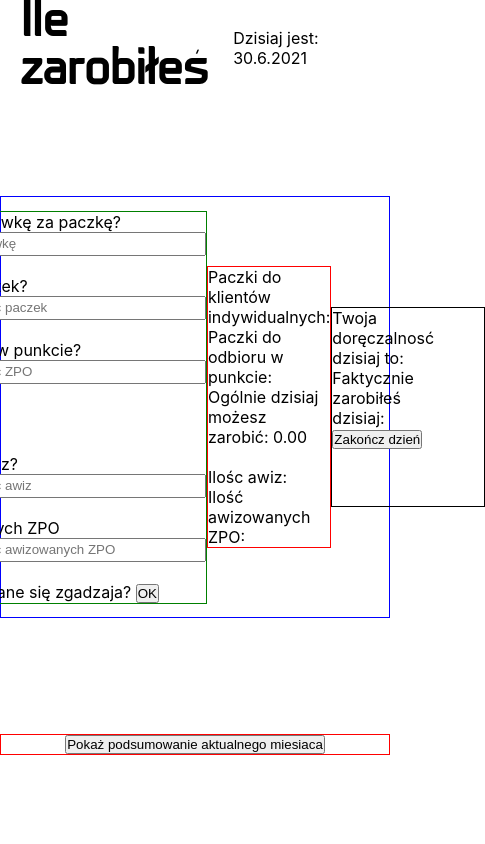
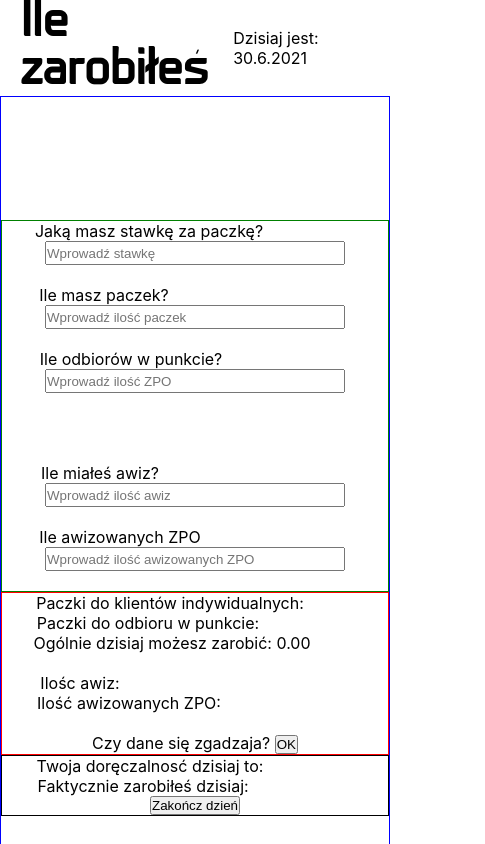
Before and after one commit to RaQ13/MyApp, a React (Create React App) app in the folder my-app/: page / in a window 390 px wide. Both pictures are taken after a click on the button "OK". Shown: the top 844 px of the page, 485 px wide, since content can reach past the window. Built offline with nearby package versions, Linux system fonts and the light colour scheme; data requests are answered from the project's data file.

Commit message:
added RWD custom grid

```diff
--- a/my-app/src/Main.js
+++ b/my-app/src/Main.js
@@ -102,8 +102,8 @@ export const Main = (props) => {
     const FinishDay = () => {
         if (verify === true) {
             return (
-                <div className="day__summary">
-                    <p>Twoja doręczalnosć dzisiaj to: {effectiveness}</p>
+                <div className="day__summary col-sm-12 col-md-4 col-lg-4">
+                    <p className="day-bar">Twoja doręczalnosć dzisiaj to: {effectiveness}</p>
                     <p>Faktycznie zarobiłeś dzisiaj: {salary}</p>
                     <button onClick={ e => {AddDay()}} type="submit">Zakończ dzień</button>
                     {EffectivenesBar()}
@@ -148,10 +148,10 @@ export const Main = (props) => {
         <>
 
             <div className="container daily__form__container">
+                <div className="row">
                 <form onChange={e => {CalcExample(); CalcSalary(); CalcEffectiveness(); SetDay(e);}}
                       onSubmit={e => { SetDay(e);}}
-                      className="daily__form" >
-                    <div className="row">
+                      className="daily__form col-sm-12 col-md-4 col-lg-4" >
                     <label className="daily__form__label">Jaką masz stawkę za paczkę?</label>
                     <input
                         value={rate}
@@ -187,18 +187,21 @@ export const Main = (props) => {
                         onChange={e => setNotfiZpo(e.target.value)}
                         placeholder="Wprowadź ilość awizowanych ZPO"
                     />
-                        <p>Czy dane się zgadzaja? <button onClick={e => {Verify(e)}}>OK</button></p>
-                    </div>
                 </form>
-                <div className="data__input">
+                    <div className="data__input col-sm-12 col-md-4 col-lg-4">
+                        <div className="data__input__container">
                         <p>Paczki do klientów indywidualnych: {packages}</p>
                         <p>Paczki do odbioru w punkcie: {zpo}</p>
                         <p>Ogólnie dzisiaj możesz zarobić: {CalcExample()}</p>
                         <br></br>
                         <p>Ilośc awiz: {notifications}</p>
                         <p>Ilość awizowanych ZPO: {notifZpo}</p>
+                        <br></br>
+                        <p>Czy dane się zgadzaja? <button onClick={e => {Verify(e)}}>OK</button></p>
+                        </div>
                    </div>
                 <FinishDay></FinishDay>
+                </div>
             </div>
         </>
     )
--- a/my-app/src/scss/main.scss
+++ b/my-app/src/scss/main.scss
@@ -49,60 +49,117 @@
   border: 1px solid blue;
   height: 50vh;
   margin-top: 100px;
+  position: relative;
   @include center;
-  position: relative;
-  .daily__form {
-    border: 1px solid green;
-    .row {
+  @media (min-width: 0px) and (max-width: $desktop) {
+    height: 100vh;
+    margin-top: 0;
+  }
+  .row {
+    width: 100%;
+    .daily__form {
+      border: 1px solid green;
+      @include center;
+      flex-direction: column;
       input {
+        @media (min-width: $tablet) and (max-width: $desktop) {
+          width: 200px;
+        }
         width: 300px;
         height: 1.5rem;
         margin: 0 0 20px 0;
       }
-      @include center;
-      flex-direction: column;
       label:nth-child(1) {
         position: relative;
-        left: -49px;
+        left: -46px;
       }
       label:nth-child(3) {
         position: relative;
-        left: -93px;
+        left: -91px;
       }
       label:nth-child(5) {
         position: relative;
-        left: -66px;
+        left: -64px;
       }
       label:nth-child(7) {
         position: relative;
-        left: -97px;
+        left: -95px;
         margin-top: 50px;
       }
       label:nth-child(9) {
         position: relative;
-        left: -77px;
+        left: -75px;
+      }
+      @media (min-width: $tablet) and (max-width: $desktop) {
+        label:nth-child(1), label:nth-child(3), label:nth-child(5), label:nth-child(7), label:nth-child(9) {
+          left: 0;
+        }
       }
     }
   }
 }
 
 .data__input {
+  align-items: flex-start;
+  width: 100%;
   border: 1px solid red;
+  @media (max-width: $desktop) and (min-width: 0px) {
+    .data__input__container {
+      width: 80%;
+      margin: 0 auto;
+      text-align: center;
+      p {
+        position: relative;
+      }
+      p:nth-child(1) {
+        left: -25px;
+      }
+      p:nth-child(2) {
+        left: -47px;
+      }
+      p:nth-child(3) {
+        left: -23px;
+      }
+      p:nth-child(5) {
+        left: -115px;
+      }
+      p:nth-child(6) {
+        left: -66px;
+      }
+      @media (min-width: $tablet) and (max-width: $desktop) {
+        p:nth-child(1), p:nth-child(2), p:nth-child(3), p:nth-child(5), p:nth-child(6) {
+          left: 0;
+        }
+      }
+    }
+  }
 }
+
 
 .day__summary {
   position: relative;
-  height: 200px;
   border: 1px solid black;
   padding: 0 50px 0 0;
+  width: 100%;
+  @include center;
+  flex-direction: column;
   .effectiveness-bar {
     position: absolute;
     bottom: 0;
     right: 0;
     width: 20px;
-    @include center;
-    p {
+    .day-bar {
       transform: rotate(90deg);
+    }
+  }
+  @media (max-width: $tablet) {
+    p:nth-child(1) {
+      position: relative;
+      left: -45px;
+    }
+    p:nth-child(2) {
+      position: relative;
+      left: -52px;
     }
   }
 }
```
Also changed, not shown: my-app/src/db.json (+10 -0 lines). Lines whose indentation alone changed are shown as unchanged.
